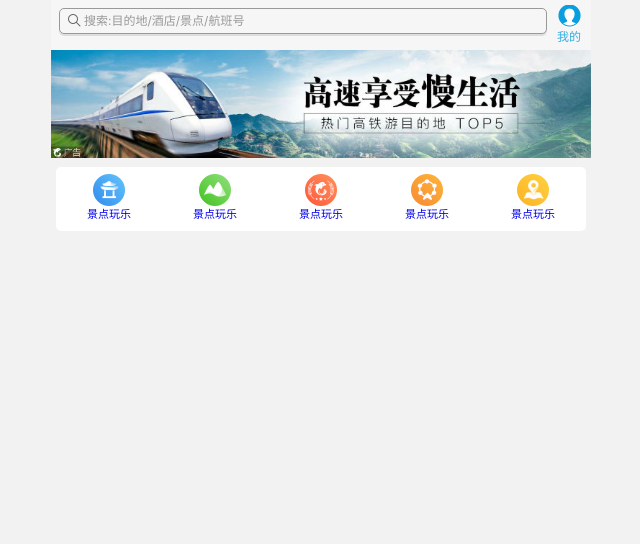
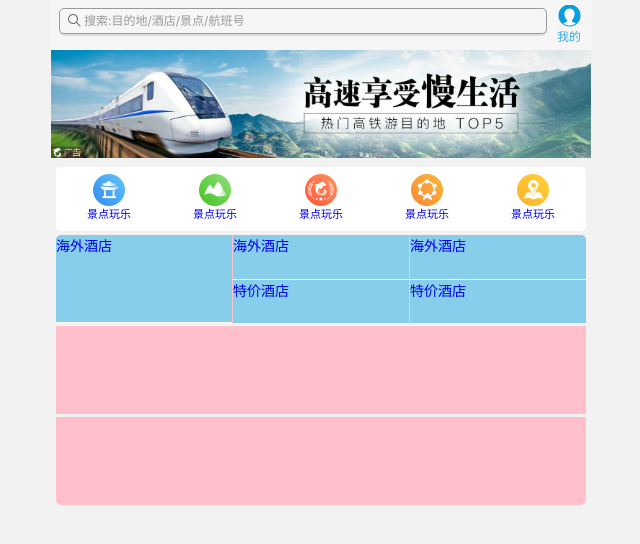
Before and after one commit to f2xiao/ctrip-mobile, a plain HTML site: page index.html in a window 1280 px wide. Shown: the whole page, without its empty margins (319-959 px from the left). Drawn offline with Linux system fonts and the light colour scheme.

Commit message:
finish nav layout

```diff
--- a/css/index.css
+++ b/css/index.css
@@ -120,3 +120,32 @@ a {
 .local-nav li a .local-nav-icon-icon5 {
   background-position: 0 -128px;
 }
+nav {
+  margin: 0 5px;
+  border-radius: 5px;
+  overflow: hidden;
+}
+.nav-common {
+  display: flex;
+  height: 88px;
+  background: pink;
+}
+.nav-common:nth-child(2) {
+  margin: 3px 0;
+}
+.nav-items {
+  display: flex;
+  flex-direction: column;
+  flex: 1;
+  background: skyblue;
+}
+.nav-common .nav-items:nth-child(n + 2) {
+  margin-left: 1px;
+}
+.nav-items a {
+  flex: 1;
+  width: 100%;
+}
+.nav-items a:nth-child(1) {
+  border-bottom: 1px solid #fff;
+}
--- a/index.html
+++ b/index.html
@@ -19,6 +19,7 @@
     </div>
     <!-- 焦点图 -->
     <div class="focus"><img src="./upload/focus.jpg" alt="" /></div>
+    <!-- local导航栏 -->
     <ul class="local-nav">
       <li>
         <a href="#" title="景点玩乐">
@@ -51,5 +52,19 @@
         </a>
       </li>
     </ul>
+    <!-- 主要内容导航栏 -->
+    <nav>
+      <div class="nav-common">
+        <div class="nav-items"><a href="#">海外酒店</a></div>
+        <div class="nav-items">
+          <a href="#">海外酒店</a><a href="#">特价酒店</a>
+        </div>
+        <div class="nav-items">
+          <a href="#">海外酒店</a><a href="#">特价酒店</a>
+        </div>
+      </div>
+      <div class="nav-common"></div>
+      <div class="nav-common"></div>
+    </nav>
   </body>
 </html>
```
